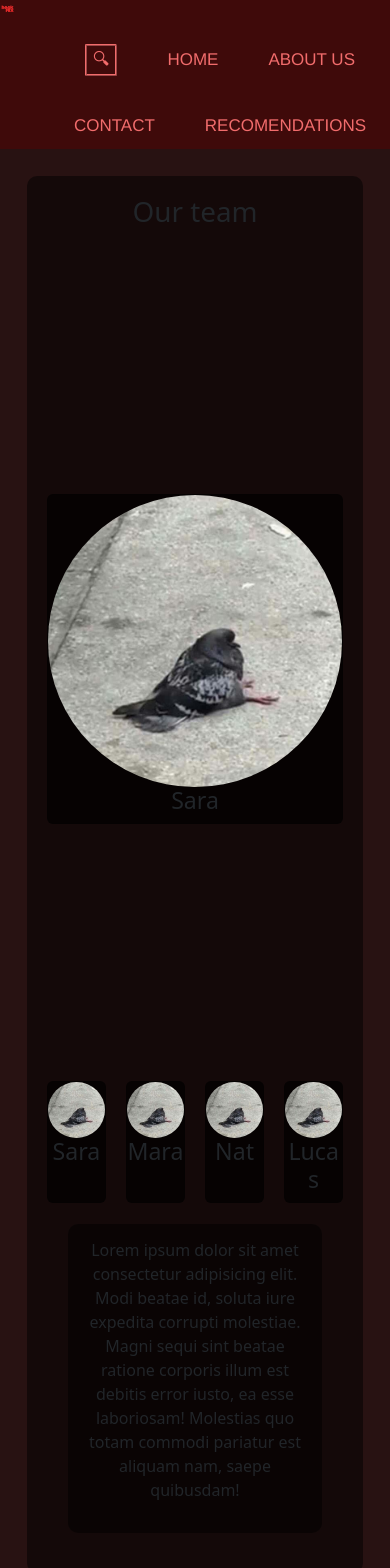
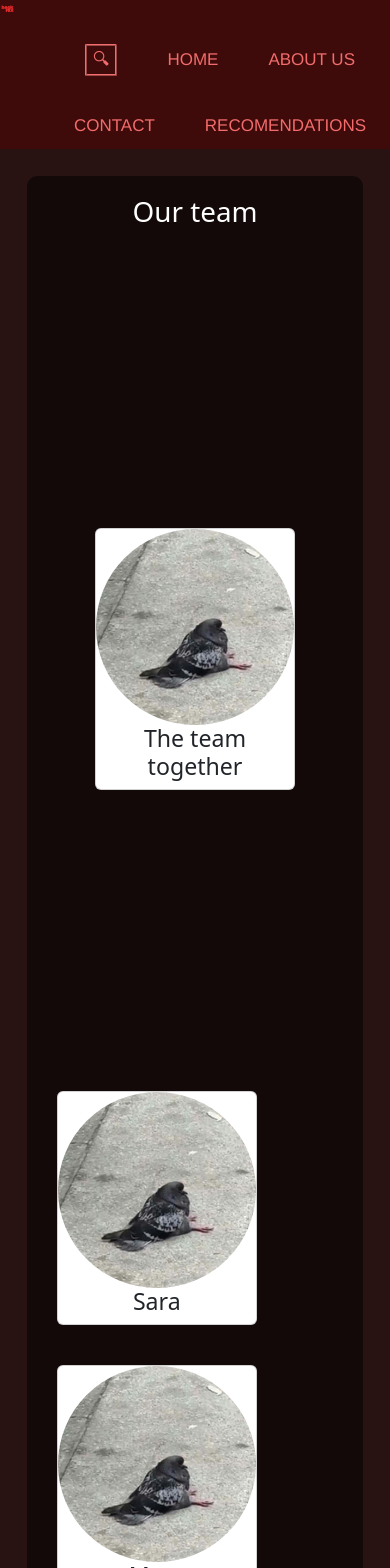
Before and after one commit to MaraAnima/Primer-Entregable, a React (Vite) app: page /about-us in a window 390 px wide. Shown: the top 1568 px of the page. Built offline with nearby package versions, Linux system fonts and the light colour scheme; a web font is replaced by a local one.

Commit message:
Responsive (sad)
Co-Authored-By: LucasSanmartino7 <179268813+LucasSanmartino7@users.noreply.github.com>
Co-Authored-By: Natayha-Raicoff <179271466+Natayha-Raicoff@users.noreply.github.com>
Co-Authored-By: SarabOlivera <187664642+SarabOlivera@users.noreply.github.com>

```diff
--- a/src/App.css
+++ b/src/App.css
@@ -150,36 +150,68 @@ nav a:hover::before {
 }
 /*About Us y Contact*/
 
+/* General Container */
 .container {
   margin: 0 auto;
   font-family: "Work Sans", sans-serif;
   font-weight: 800;
 }
 
+/* Default Box */
 .defaultBox {
   background-color: rgba(0, 0, 0, 0.5);
   margin: 7%;
   padding: 5%;
   border-radius: 10px;
+  color: white; /* Ensure text is visible on a dark background */
 }
+
+/* Team Images */
 .fotos {
   border-radius: 50%;
+  width: 100px;
+  height: 100px;
+  object-fit: cover;
 }
+
+/* Card Position */
 .card-position {
   display: flex;
-  justify-content: space-between; /* or space-around, depending on the desired spacing */
-  gap: 20px;
+  justify-content: space-between; /* Adjust spacing dynamically */
+  flex-wrap: wrap; /* Enable wrapping for smaller screens */
+  gap: 20px; /* Space between cards */
 }
+
+/* Centered Card */
+.card-position-center {
+  display: flex;
+  justify-content: center;
+  align-items: center;
+  width: 100%; /* Full width of the container */
+  height: auto; /* Adjust to content height */
+  padding: 20px; /* Add spacing */
+}
+
+/* Individual Card */
 .card-position-center {
   display: flex;
   justify-content: center; /* Centers horizontally */
   align-items: center; /* Centers vertically */
-  width: 100%; /* Allow it to take the full width of the parent container */
-  height: 100vh; /* Optional: Makes the container take full height of the viewport */
+  width: 100%; /* Container takes full width of the parent */
+  height: 100vh; /* Optional: Makes the container take the full height of the viewport */
 }
+
 .card {
-  background-color: #000000b2;
+  text-align: center; /* Centers text inside the card */
+  width: 200px; /* You can adjust the width of the card */
+  margin: 10px; /* Optional: Adds space between cards if there are multiple */
 }
+
+.fotos {
+  width: 100%; /* Makes the image fill the width of the card */
+  height: auto; /* Keeps the image's aspect ratio */
+}
+
 /*Footer*/
 .footer {
   background-color: #3f0a0a;
--- a/src/components/pages/AboutUs.jsx
+++ b/src/components/pages/AboutUs.jsx
@@ -14,7 +14,7 @@ function AboutUs() {
           <div className="card-position-center">
             <div className="card">
               <img src={Paloma} alt="" className="fotos" />
-              <h3>Sara</h3>
+              <h3>The team together</h3>
             </div>
           </div>
           <div className="card-position ">
```
